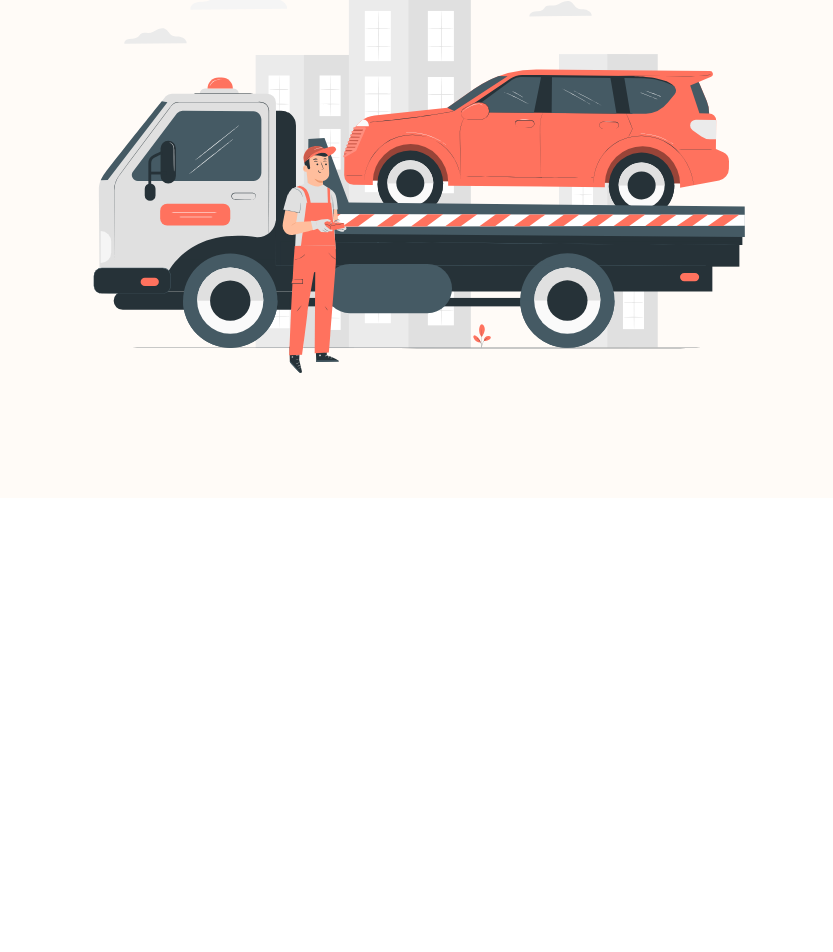
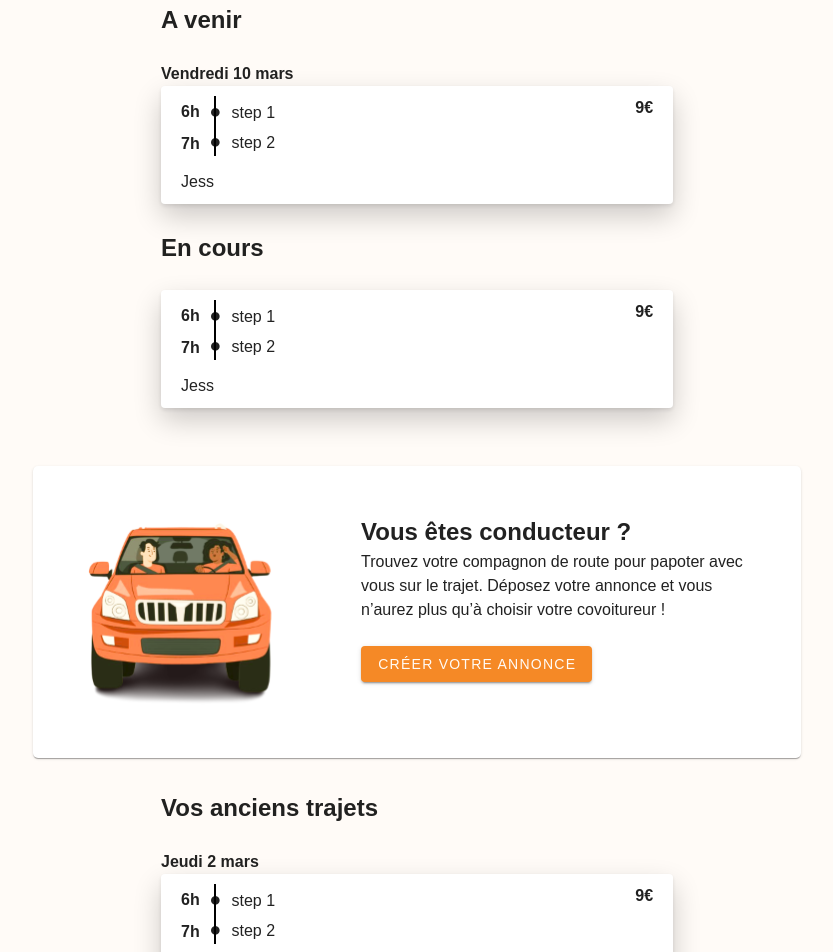
Before and after one commit to PapoteCarYnov/papote-car-front, a Vue app: page /roadmap in a window 1280 px wide. Before the commit this address led to /404. Shown: the part 302-1254 px from the top of the page, without its empty margins (223-1056 px from the left). Before the commit the page ends 800 px from the top, so only its background shows below. Built offline with nearby package versions, Linux system fonts and the light colour scheme.

Commit message:
add roadmap page

```diff
--- a/src/router/index.js
+++ b/src/router/index.js
@@ -3,6 +3,7 @@ import HomeView from "@/views/HomeView.vue";
 import LoginView from "@/views/LoginView.vue";
 import BookingView from "@/views/BookingView.vue";
 import SearchView from "@/views/SearchView.vue";
+import RoadmapView from "@/views/RoadmapView.vue";
 import NotFound from "@/views/NotFoundView.vue";
 
 const routes = [
@@ -25,6 +26,11 @@ const routes = [
     path: '/search',
     name: 'search',
     component: SearchView
+  },
+  {
+    path: '/roadmap',
+    name: 'roadmap',
+    component: RoadmapView
   },
   { path: '/404', component: NotFound },
   { path: '/:catchAll(.*)', redirect: '/404' }
--- /dev/null
+++ b/src/views/RoadmapView.vue
@@ -0,0 +1,194 @@
+<template>
+  <div id="roadmap">
+    <h1 style="text-align: center; padding: 2em 0;">Votre plan de route</h1>
+    <div class="results">
+      <h2>A venir</h2><br />
+      <p style="font-weight: bold;">Vendredi 10 mars</p>
+      <v-card :class="`${driver ? 'driver' : 'card'}`">
+        <div style="display: flex; flex-direction: row; padding-left: 2%;">
+          <ul class="padding">
+            <li>6h</li>
+            <li>7h</li>
+          </ul>
+          <ul class="bar">
+            <li>step 1</li>
+            <li>step 2</li>
+          </ul>
+          <div class="lastItem">
+            <p style="font-weight: bold;">9€</p>
+          </div>
+        </div>
+        <div style="padding: 2% 0 0 2%;">
+          <p v-if="driver" style="font-weight: bold;">Vous conduisez ce trajet</p>
+          <p v-else>Jess</p>
+        </div>
+      </v-card>
+    </div>
+    <div class="results">
+      <h2>En cours</h2><br />
+      <v-card :class="`${driver ? 'driver' : 'card'}`">
+        <div style="display: flex; flex-direction: row; padding-left: 2%;">
+          <ul class="padding">
+            <li>6h</li>
+            <li>7h</li>
+          </ul>
+          <ul class="bar">
+            <li>step 1</li>
+            <li>step 2</li>
+          </ul>
+          <div class="lastItem">
+            <p style="font-weight: bold;">9€</p>
+          </div>
+        </div>
+        <div style="padding: 2% 0 0 2%;">
+          <p v-if="driver" style="font-weight: bold;">Vous conduisez ce trajet</p>
+          <p v-else>Jess</p>
+        </div>
+      </v-card>
+    </div>
+    <v-card id="driver">
+      <v-img :src="require('../assets/car.svg')" width="200px" id="car"></v-img>
+      <div class="create">
+        <h2>Vous êtes conducteur ?</h2>
+        <p>Trouvez votre compagnon de route pour papoter avec vous sur le trajet. Déposez votre annonce et vous n’aurez plus qu’à choisir votre covoitureur !</p><br />
+        <v-btn id="create">CRÉER VOTRE ANNONCE</v-btn>
+      </div>
+    </v-card>
+    <div class="results">
+      <h2>Vos anciens trajets</h2><br />
+      <p style="font-weight: bold;">Jeudi 2 mars</p>
+      <v-card :class="`${driver ? 'driver' : 'card'}`">
+        <div style="display: flex; flex-direction: row; padding-left: 2%;">
+          <ul class="padding">
+            <li>6h</li>
+            <li>7h</li>
+          </ul>
+          <ul class="bar">
+            <li>step 1</li>
+            <li>step 2</li>
+          </ul>
+          <div class="lastItem">
+            <p style="font-weight: bold;">9€</p>
+          </div>
+        </div>
+        <div style="padding: 2% 0 0 2%;">
+          <p v-if="driver" style="font-weight: bold;">Vous conduisez ce trajet</p>
+          <p v-else>Jess</p>
+        </div>
+      </v-card>
+    </div>
+    <AppFooter />
+  </div>
+</template>
+
+<script>
+
+import AppFooter from "@/components/AppFooter.vue";
+
+export default {
+  name: 'RoadmapView',
+  components: {AppFooter},
+  data() {
+    return {
+      driver: false
+    }
+  }
+}
+</script>
+<style scoped>
+.results {
+  padding-left: 30%;
+  width: 70%;
+  display: flex;
+  flex-direction: column;
+}
+
+.card {
+  padding: 2%;
+  margin-bottom: 5%;
+  box-shadow: rgba(0, 0, 0, 0.2) 0 12px 28px 0, rgba(0, 0, 0, 0.1) 0 2px 4px 0, rgba(255, 255, 255, 0.05) 0 0 0 1px inset;
+}
+
+.driver {
+  padding: 2%;
+  margin-bottom: 5%;
+  box-shadow: rgba(0, 0, 0, 0.2) 0 12px 28px 0, rgba(0, 0, 0, 0.1) 0 2px 4px 0, rgba(255, 255, 255, 0.05) 0 0 0 1px inset;
+  border-left: 10px solid #F58926;
+}
+
+.bar {
+  list-style: none;
+  padding-left: 2%;
+}
+
+.bar >li {
+  position: relative;
+}
+
+.bar>li:before {
+  content: '\25CF';
+  margin-right: 10px;
+  font-size: 20px;
+}
+
+.bar>li:after {
+  position: absolute;
+  left: 0;
+  top: 0;
+  content: '';
+  border-left: 2px solid black;
+  margin-left: 5px;
+  height: 100%;
+}
+
+.padding {
+  line-height: 2em;
+  list-style-type: none;
+  font-weight: bold;
+}
+
+.lastItem {
+  margin-left: auto;
+  padding-right: 2%;
+  text-align: right;
+}
+
+#driver {
+  border-radius: 5px;
+  width: 60%;
+  margin: 2em 0 2em 20%;
+  padding: 3em;
+  display: flex;
+  flex-direction: row;
+  justify-content: space-between;
+}
+
+.create {
+  padding-left: 5em;
+}
+
+#create {
+  background-color: #F58926;
+  color: #FFFBF7;
+}
+
+@media (max-width: 1250px) {
+  .results {
+    padding-left: 10%;
+    width: 90%;
+    display: flex;
+    flex-direction: column;
+  }
+
+  #driver {
+    flex-direction: column;
+    align-items: center;
+    margin: 2em 0 2em 10%;
+    width: 80%;
+  }
+
+  .create {
+    padding: 2em;
+  }
+}
+</style>
```
Also changed, not shown: src/assets/car.svg (added).
